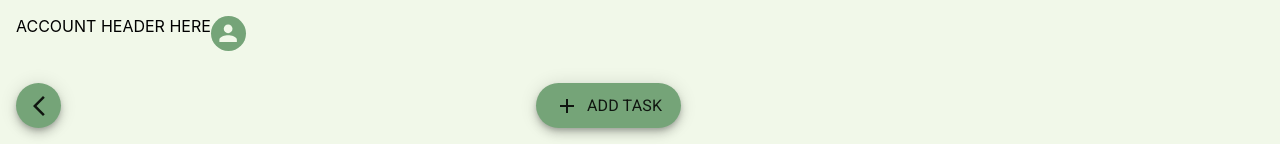
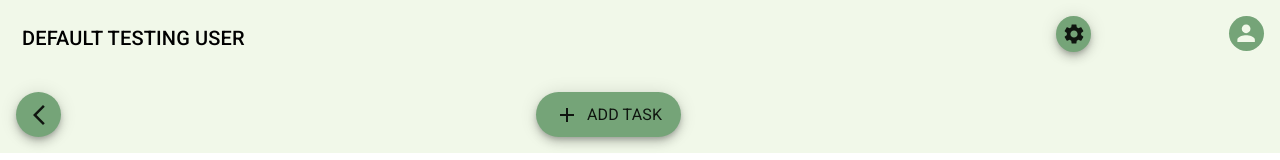
Before and after one commit to rakenduste-programmeerimine-2021/getitdone, a React (Create React App) app in the folder frontend/: page /taskpage in a window 1280 px wide. Shown: the top 160 px of the page. Built offline with nearby package versions, Linux system fonts and the light colour scheme; no server answers; what react-id-generator would draw is missing.

Commit message:
Update AccountHeader.js

```diff
--- a/frontend/src/components/AccountHeader.js
+++ b/frontend/src/components/AccountHeader.js
@@ -1,4 +1,7 @@
+import SettingsIcon from '@mui/icons-material/Settings';
+import Fab from '@mui/material/Fab';
 import Grid from '@mui/material/Grid';
+import Typography from '@mui/material/Typography';
 import React, { useContext } from "react";
 import { Context } from "../webapp";
 import UserAvatar from './UserAvatar';
@@ -9,14 +12,37 @@ function AccountHeader() {
 
   console.log(state)
 
+  var userName = state.auth.name;
+  if (!userName) {
+    userName = 'DEFAULT TESTING USER'
+  }
+
+  console.log(userName)
+
   return (
 
-    <Grid container>
-      <Grid item>
-        ACCOUNT HEADER HERE
+    <Grid container direction="row">
+      <Grid item sx={{ display: "flex", justifyContent: "flex-start" }} xs={8}>
+        <Typography align={'left'} sx={{ p: '6px' }} noWrap variant="h6" >
+          {userName}
+        </Typography>
       </Grid>
-      <Grid item>
-        <UserAvatar />
+      <Grid item xs={2}>
+      </Grid>
+      <Grid item xs={1}>
+        <Fab
+          //onClick={() => handleEditClick(evnt.event_id)}
+          //component={RouterLink} to="/eventdetails"
+          sx={{ width: '35px', height: '35px' }}
+          color="primary"
+          aria-label="user settings" >
+          <SettingsIcon>
+          </SettingsIcon>
+        </Fab>
+      </Grid>
+
+      <Grid item sx={{ display: "flex", justifyContent: "flex-end" }} xs={1}>
+        <UserAvatar   />
       </Grid>
     </Grid>
   )
```
